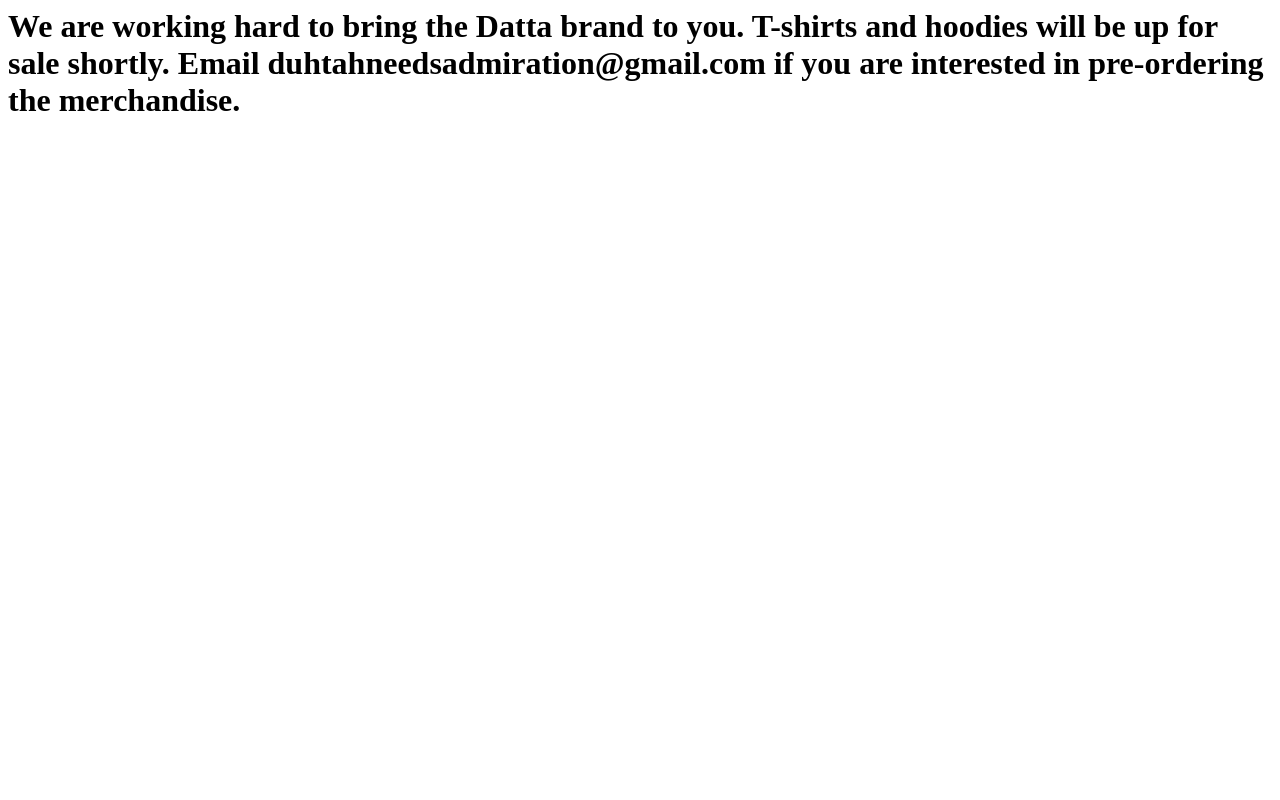
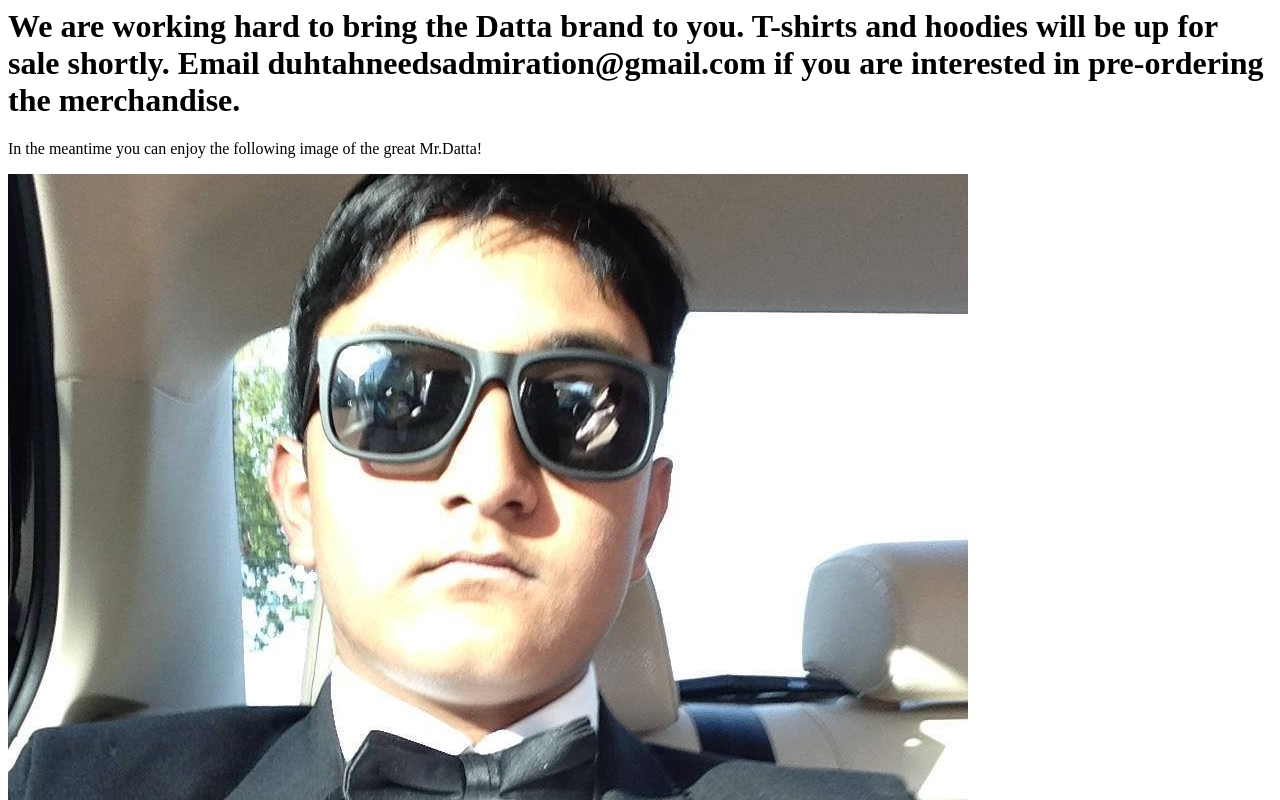
Before and after one commit to duhtah/duhtah.github.io, a plain HTML site: page index.html in a window 1280 px wide. Shown: the top 800 px of the page. Drawn offline with Linux system fonts and the light colour scheme.

Commit message:
added image

```diff
--- a/index.html
+++ b/index.html
@@ -4,4 +4,8 @@
 We are working hard to bring the Datta brand to you. T-shirts and hoodies will be up for sale shortly. Email duhtahneedsadmiration@gmail.com if you are interested in pre-ordering the merchandise.
 </h1>
 
+
+<p>In the meantime you can enjoy the following image of the great Mr.Datta!</p>
+
+<img src="img/duhtah.jpg">
 </html>
```
Also changed, not shown: img/duhtah.jpg (added).
